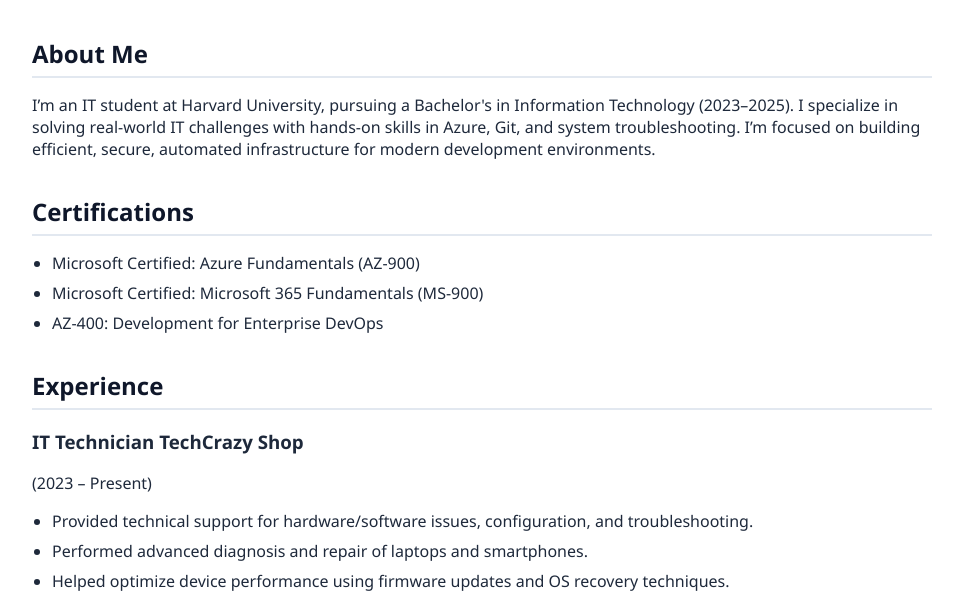
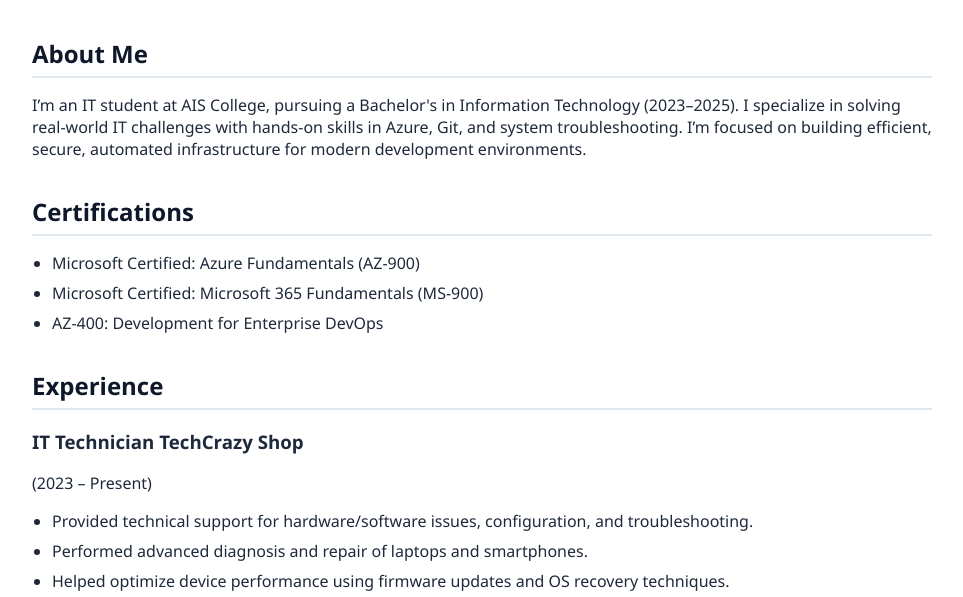
Before and after one commit to ITSMRRISHI/my-portfolio-cicd, a plain HTML site: page index.html in a window 1280 px wide. Shown: the part 191-788 px from the top of the page, without its empty margins (158-1121 px from the left). Drawn offline with Linux system fonts and the light colour scheme.

Commit message:
New chnages made

```diff
--- a/index.html
+++ b/index.html
@@ -94,7 +94,7 @@
     <section>
       <h2>About Me</h2>
       <p>
-        I’m an IT student at Harvard University, pursuing a Bachelor's in Information Technology (2023–2025).
+        I’m an IT student at AIS College, pursuing a Bachelor's in Information Technology (2023–2025).
         I specialize in solving real-world IT challenges with hands-on skills in Azure, Git, and system troubleshooting.
         I’m focused on building efficient, secure, automated infrastructure for modern development environments.
       </p>
```
